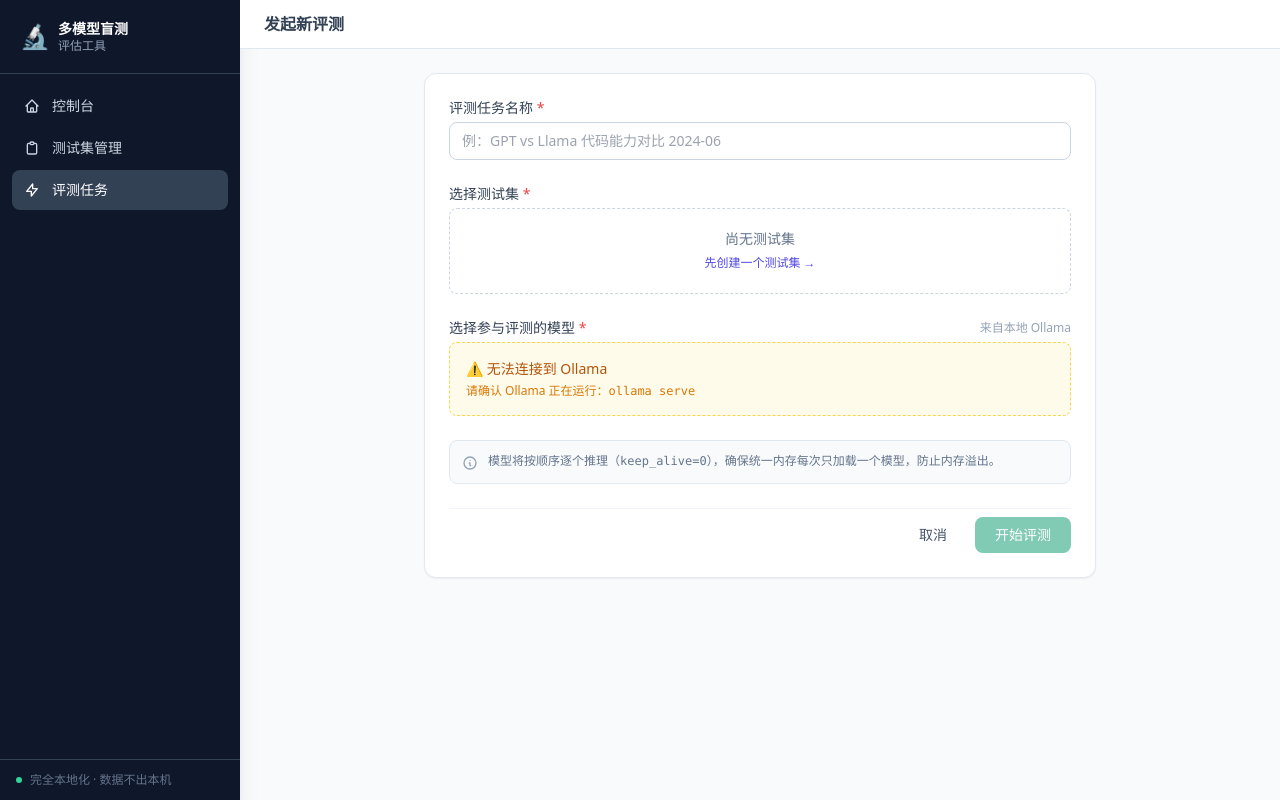
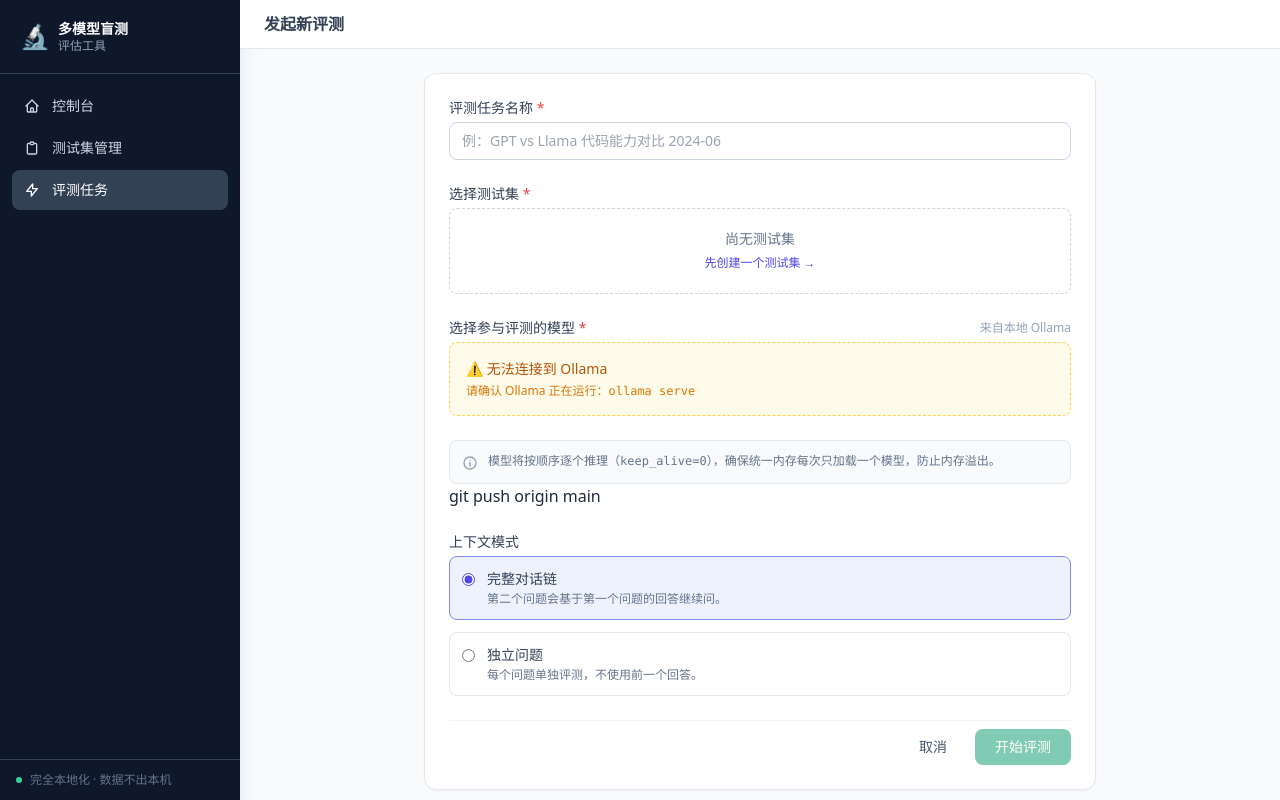
Before and after one commit to yicaojin-lang/model, a FastAPI app: page /runs/new in a window 1280 px wide. Run offline with FastAPI, Linux system fonts and the light colour scheme; data that the repository does not hold is empty; some libraries are stand-ins or nearby versions.

```diff
--- a/app/templates/runs/new.html
+++ b/app/templates/runs/new.html
@@ -74,6 +74,29 @@
       </svg>
       <span>模型将按顺序逐个推理（<code class="font-mono">keep_alive=0</code>），确保统一内存每次只加载一个模型，防止内存溢出。</span>
     </div>
+git push origin main
+    <!-- Context mode -->
+    <div>
+      <label class="block text-sm font-medium text-slate-700 mb-1">上下文模式</label>
+      <div class="space-y-3">
+        <label class="flex items-start gap-3 p-3 border rounded-lg cursor-pointer transition-colors"
+               :class="contextMode === 'full_history' ? 'border-indigo-400 bg-indigo-50' : 'border-slate-200 hover:border-slate-300'">
+          <input type="radio" x-model="contextMode" value="full_history" class="mt-1 accent-indigo-600" />
+          <div class="flex-1 min-w-0">
+            <div class="font-medium text-sm text-slate-700">完整对话链</div>
+            <div class="text-xs text-slate-500 mt-0.5">第二个问题会基于第一个问题的回答继续问。</div>
+          </div>
+        </label>
+        <label class="flex items-start gap-3 p-3 border rounded-lg cursor-pointer transition-colors"
+               :class="contextMode === 'none' ? 'border-indigo-400 bg-indigo-50' : 'border-slate-200 hover:border-slate-300'">
+          <input type="radio" x-model="contextMode" value="none" class="mt-1 accent-indigo-600" />
+          <div class="flex-1 min-w-0">
+            <div class="font-medium text-sm text-slate-700">独立问题</div>
+            <div class="text-xs text-slate-500 mt-0.5">每个问题单独评测，不使用前一个回答。</div>
+          </div>
+        </label>
+      </div>
+    </div>
 
     <!-- Actions -->
     <div class="flex items-center justify-end gap-3 pt-2 border-t border-slate-100">
@@ -100,6 +123,7 @@ function newRunForm() {
     name: '',
     benchmarkId: params.get('benchmark_id') ? parseInt(params.get('benchmark_id')) : null,
     selectedModels: [],
+    contextMode: 'full_history',
     saving: false,
     error: '',
 
@@ -116,6 +140,7 @@ function newRunForm() {
             name: this.name.trim(),
             benchmark_id: this.benchmarkId,
             model_names: this.selectedModels,
+            context_mode: this.contextMode,
           }),
         });
         if (!resp.ok) {
```
